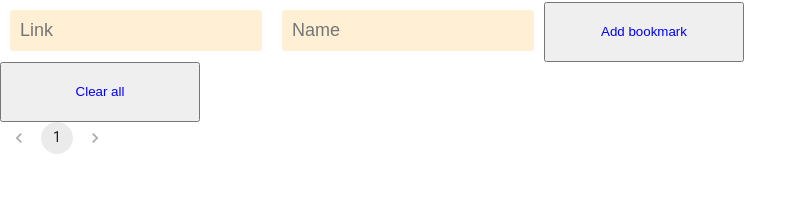
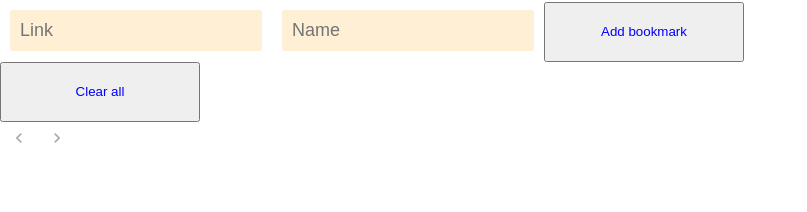
Before and after one commit to Jacobbidmead/bookmarks-react-ts-app, a React (Create React App) app: page / in a window 1280 px wide. Shown: the top 212 px of the page, without its empty margins (0-807 px from the left). Built offline with nearby package versions, Linux system fonts and the light colour scheme.

Commit message:
Added pagination logic
- Shows 20 links per page

```diff
--- a/src/App.tsx
+++ b/src/App.tsx
@@ -29,7 +29,9 @@ const App: FC = () => {
   const [editText, setEditText] = useState("");
 
   // Sets inital state, the amount of links per page
-  const [postsPerPage, setPostsPerPag] = useState(20);
+  const [currentPage, setCurrentPage] = useState(1);
+  const [postsPerPage] = useState(20);
+  const [totalPages, setTotalPages] = useState(1);
 
   // Check if link is valid URL
   const isValidUrl = (url: string) => {
@@ -94,6 +96,18 @@ const App: FC = () => {
     localStorage.setItem("links", JSON.stringify(links));
   }, [links]);
 
+  // Calculate total pages for pagination
+  useEffect(() => {
+    setTotalPages(Math.ceil(links.length / postsPerPage));
+  }, [links, postsPerPage]);
+
+  const handlePageChange = (
+    event: React.ChangeEvent<unknown>,
+    page: number
+  ) => {
+    setCurrentPage(page);
+  };
+
   return (
     <>
       {/* input container */}
@@ -114,7 +128,9 @@ const App: FC = () => {
 
       {/* saved bookmarks container */}
       {/* Map links on form submit, show new input to edit links when handleEdit is called, otherwise show saved link, remove & edit buttons*/}
-      {links.map((link, index) => (
+      {links
+        .slice((currentPage - 1) * postsPerPage, currentPage * postsPerPage)
+        .map((link, index) => (
           <div key={index}>
             {editLinks === index ? (
               <>
@@ -154,7 +170,11 @@ const App: FC = () => {
       <div>
         <Button onClick={clearLinks}>Clear all</Button>
       </div>
-      <Pagination />
+      <Pagination
+        count={totalPages}
+        page={currentPage}
+        onChange={handlePageChange}
+      />
       {/* clear button end */}
     </>
   );
```
Lines whose indentation alone changed are shown as unchanged.
